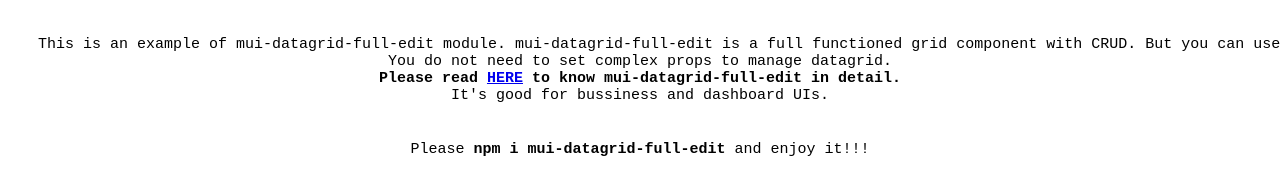
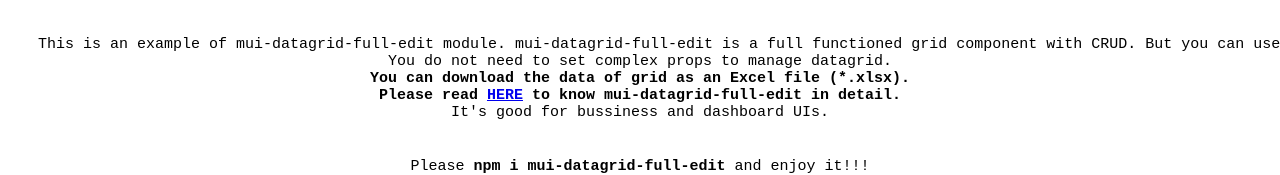
Before and after one commit to prettyblueberry/mui-datagrid-full-edit-sample1, a React (Create React App) app: page / in a window 1280 px wide. Shown: the part 131-306 px from the top of the page. Built offline with nearby package versions, Linux system fonts and the light colour scheme.

Commit message:
add excel comment

```diff
--- a/src/App.js
+++ b/src/App.js
@@ -13,6 +13,8 @@ export default function App() {
         But you can use it very simply with few props settings.
         <br />
         You do not need to set complex props to manage datagrid.
+        <br />
+        <b>You can download the data of grid as an Excel file (*.xlsx).</b>
         <br />
         <b>
           Please read{" "}
```
